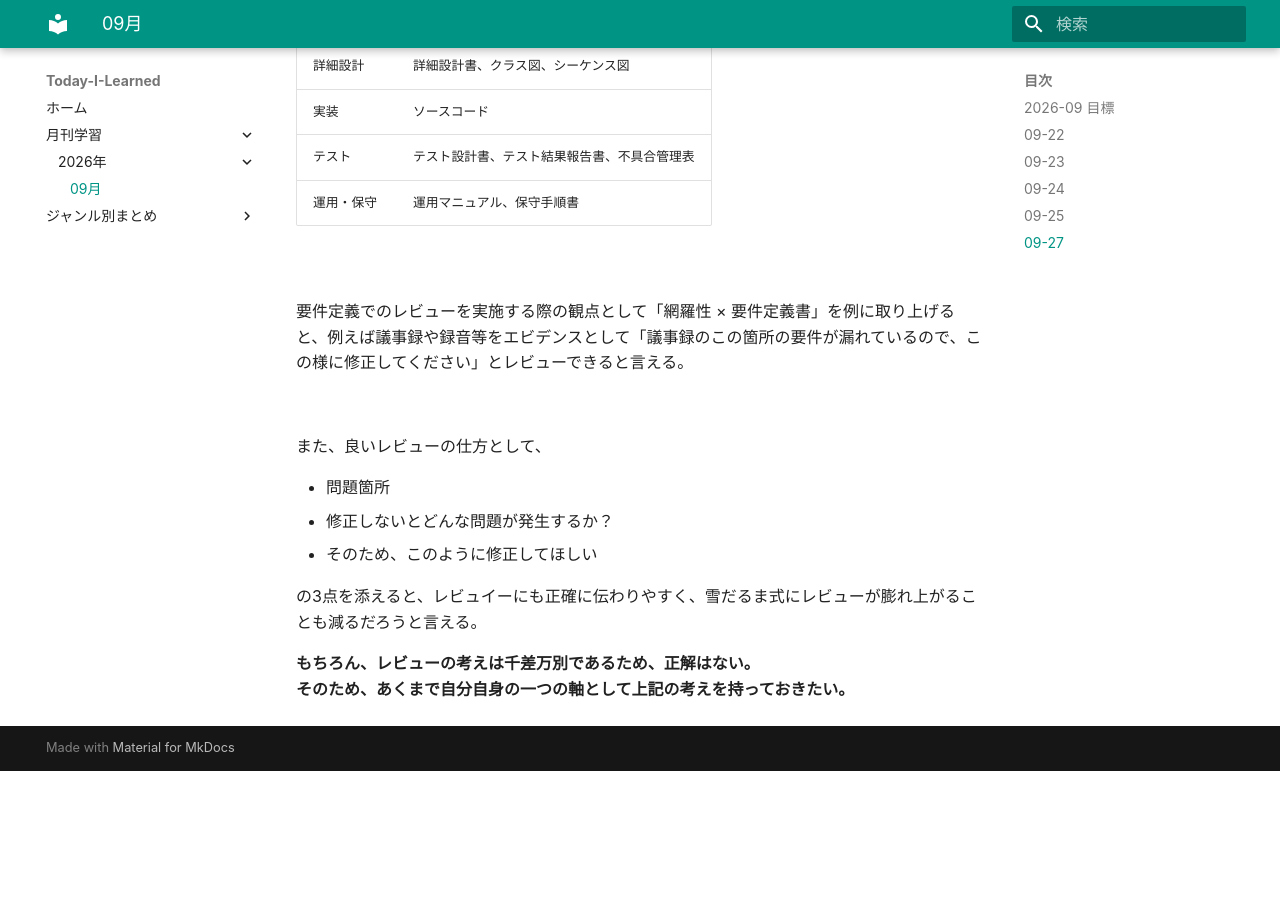
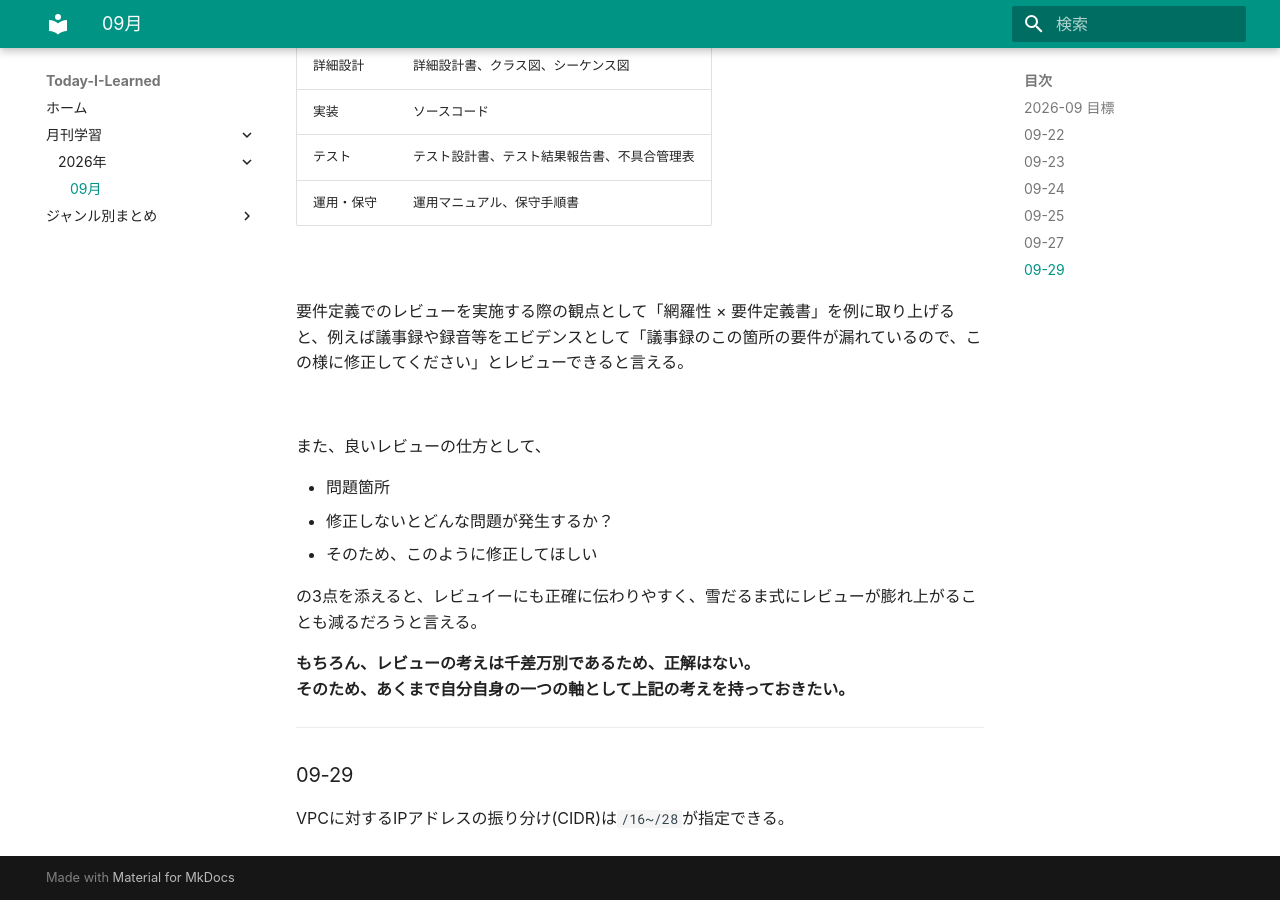
Before and after one commit to wararabesashimi/today-i-learned, an MkDocs documentation site: the page built from docs/2026-09.md, in a window 1280 px wide and 900 px high, scrolled down 4750 px. Built offline with MkDocs 1.6.1 and Material for MkDocs 9.7.7, drawn with Linux system fonts in a browser that asks for light colours; some web fonts are replaced; before the commit the page ends 5521 px from its top, so only the background shows below that.

Commit message:
[docs]VPCのCIDR、サブネットについて勉強した記録を追加する

```diff
--- a/docs/2026-09.md
+++ b/docs/2026-09.md
@@ -183,3 +183,9 @@ gitのコミットメッセージは公式から命令形(日本語で言うと
 
 **もちろん、レビューの考えは千差万別であるため、正解はない。**<br>
 **そのため、あくまで自分自身の一つの軸として上記の考えを持っておきたい。**
+
+---
+
+### 09-29
+
+VPCに対するIPアドレスの振り分け(CIDR)は`/16~/28`が指定できる。
```
